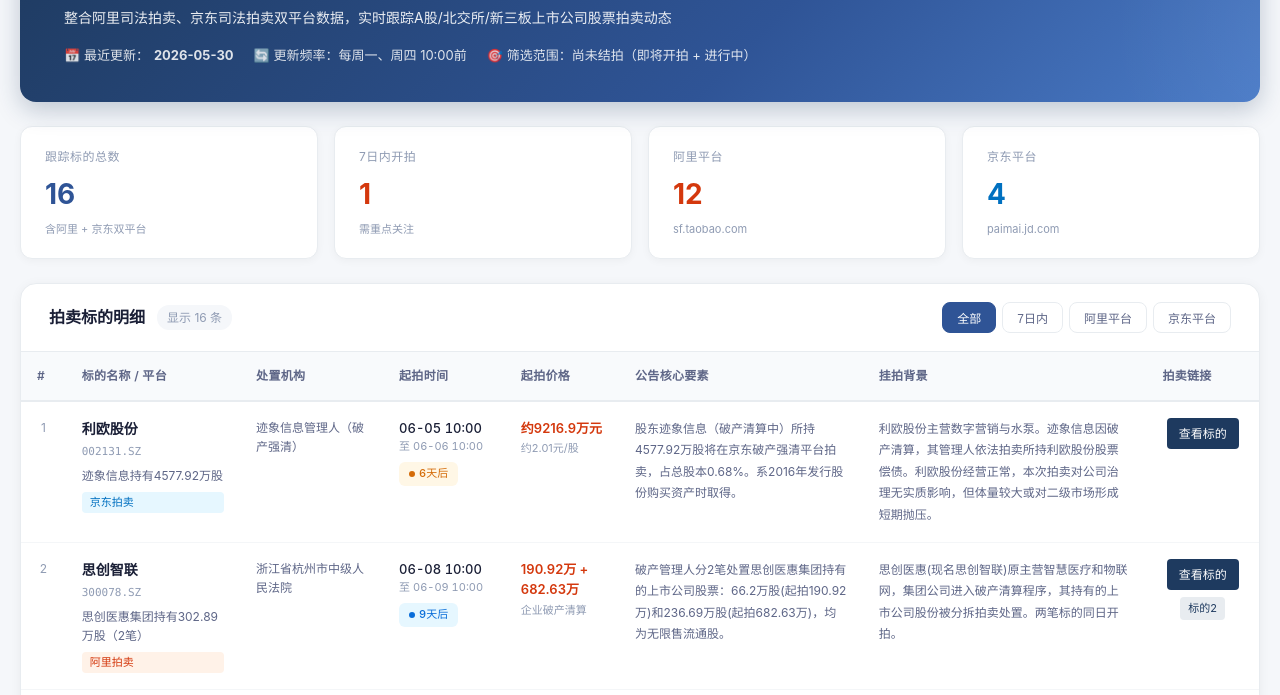
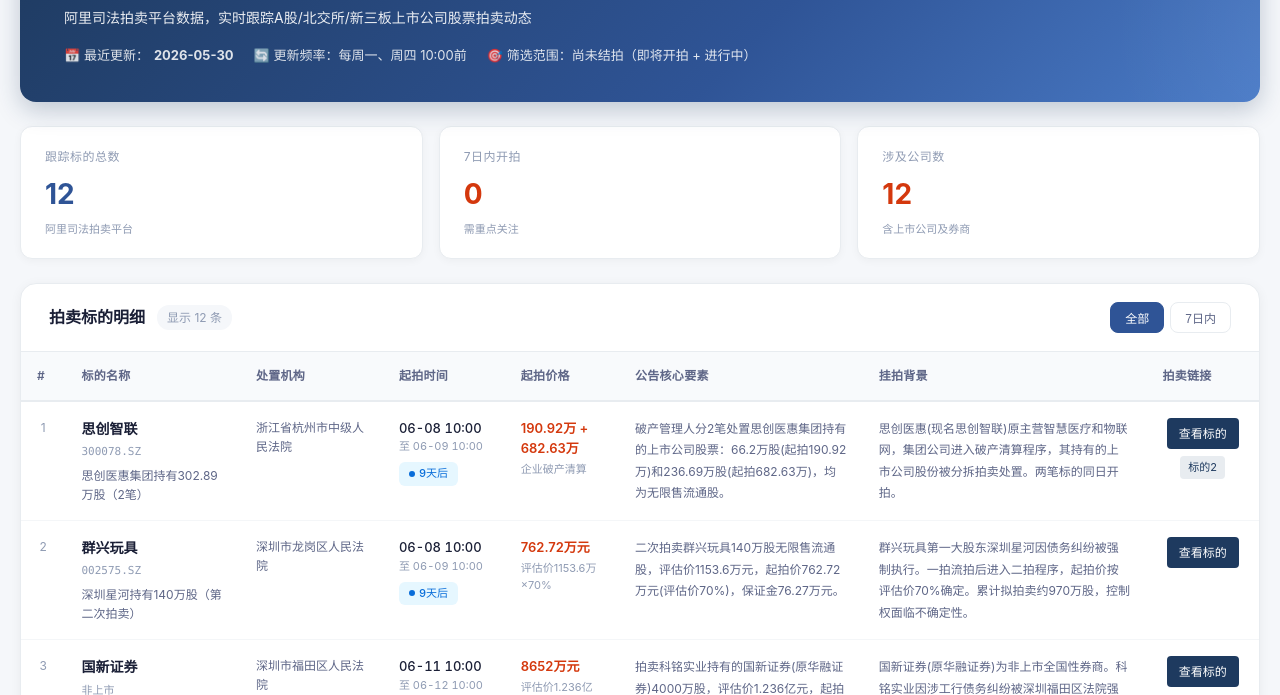
Before and after one commit to Felixxie1209/stock-auction-tracker, a plain HTML site: page index.html in a window 1280 px wide. Shown: the part 105-800 px from the top of the page. Drawn offline with Linux system fonts and the light colour scheme.

Commit message:
移除京东平台标的及相关表述，仅保留阿里司法拍卖平台数据(12笔)

```diff
--- a/index.html
+++ b/index.html
@@ -219,7 +219,7 @@
     <div class="container">
         <header class="header">
             <h1>上市公司股票司法拍卖标的跟踪</h1>
-            <p class="subtitle">整合阿里司法拍卖、京东司法拍卖双平台数据，实时跟踪A股/北交所/新三板上市公司股票拍卖动态</p>
+            <p class="subtitle">阿里司法拍卖平台数据，实时跟踪A股/北交所/新三板上市公司股票拍卖动态</p>
             <div class="meta-row">
                 <span>&#128197; 最近更新：<strong id="update-date">2026-05-30</strong></span>
                 <span>&#128260; 更新频率：每周一、周四 10:00前</span>
@@ -230,8 +230,8 @@
         <div class="stats-grid">
             <div class="stat-card">
                 <div class="label">跟踪标的总数</div>
-                <div class="value" id="total-count">16</div>
-                <div class="desc">含阿里 + 京东双平台</div>
+                <div class="value" id="total-count">12</div>
+                <div class="desc">阿里司法拍卖平台</div>
             </div>
             <div class="stat-card">
                 <div class="label">7日内开拍</div>
@@ -239,14 +239,9 @@
                 <div class="desc">需重点关注</div>
             </div>
             <div class="stat-card">
-                <div class="label">阿里平台</div>
-                <div class="value" id="ali-count" style="color:#d4380d">5</div>
-                <div class="desc">sf.taobao.com</div>
-            </div>
-            <div class="stat-card">
-                <div class="label">京东平台</div>
-                <div class="value" id="jd-count" style="color:#0070c0">5</div>
-                <div class="desc">paimai.jd.com</div>
+                <div class="label">涉及公司数</div>
+                <div class="value" id="ali-count" style="color:#d4380d">10</div>
+                <div class="desc">含上市公司及券商</div>
             </div>
         </div>
 
@@ -259,8 +254,6 @@
                 <div class="filter-group">
                     <button class="filter-btn active" onclick="applyFilter('all', this)">全部</button>
                     <button class="filter-btn" onclick="applyFilter('soon', this)">7日内</button>
-                    <button class="filter-btn" onclick="applyFilter('ali', this)">阿里平台</button>
-                    <button class="filter-btn" onclick="applyFilter('jd', this)">京东平台</button>
                 </div>
             </div>
             <div class="table-scroll">
@@ -268,7 +261,7 @@
                     <thead>
                         <tr>
                             <th style="width:40px">#</th>
-                            <th style="min-width:170px">标的名称 / 平台</th>
+                            <th style="min-width:170px">标的名称</th>
                             <th style="min-width:140px">处置机构</th>
                             <th style="min-width:120px">起拍时间</th>
                             <th style="min-width:110px">起拍价格</th>
@@ -285,27 +278,16 @@
         <div class="footer-section">
             <div class="disclaimer">
                 免责声明：本页面信息仅供参考，不构成投资建议。具体拍卖条件、保证金要求、竞买资格等以法院公告和平台公示为准。<br>
-                数据来源：上市公司公告、阿里司法拍卖平台（sf.taobao.com）、京东司法拍卖平台（paimai.jd.com）。更新频率：每周一、周四。
+                数据来源：上市公司公告、阿里司法拍卖平台（sf.taobao.com）。更新频率：每周一、周四。
             </div>
         </div>
     </div>
 
 <script>
-// Data sorted by auction start date — updated 2026-05-30
+// Data sorted by auction start date — updated 2026-05-30 (阿里平台)
 const auctionData = [
     {
-        id: 1, name: "利欧股份", code: "002131", market: "SZ",
-        shares: "迹象信息持有4577.92万股",
-        platform: "jd", court: "迹象信息管理人（破产强清）",
-        date: "2026-06-05", dateEnd: "2026-06-06",
-        dateDisplay: "06-05 10:00", dateEndDisplay: "06-06 10:00",
-        price: "约9216.9万元", priceNote: "约2.01元/股",
-        summary: "股东迹象信息（破产清算中）所持4577.92万股将在京东破产强清平台拍卖，占总股本0.68%。系2016年发行股份购买资产时取得。",
-        background: "利欧股份主营数字营销与水泵。迹象信息因破产清算，其管理人依法拍卖所持利欧股份股票偿债。利欧股份经营正常，本次拍卖对公司治理无实质影响，但体量较大或对二级市场形成短期抛压。",
-        auctionUrl: "https://paimai.jd.com/search?keyword=利欧股份&childrenCateId=12732"
-    },
-    {
-        id: 2, name: "思创智联", code: "300078", market: "SZ",
+        id: 1, name: "思创智联", code: "300078", market: "SZ",
         shares: "思创医惠集团持有302.89万股（2笔）",
         platform: "ali", court: "浙江省杭州市中级人民法院",
         date: "2026-06-08", dateEnd: "2026-06-09",
@@ -317,7 +299,7 @@
         extraUrls: ["https://sf-item.taobao.com/sf_item/1049073250873.htm"]
     },
     {
-        id: 3, name: "群兴玩具", code: "002575", market: "SZ",
+        id: 2, name: "群兴玩具", code: "002575", market: "SZ",
         shares: "深圳星河持有140万股（第二次拍卖）",
         platform: "ali", court: "深圳市龙岗区人民法院",
         date: "2026-06-08", dateEnd: "2026-06-09",
@@ -328,7 +310,7 @@
         auctionUrl: "https://sf-item.taobao.com/sf_item/1053241005160.htm"
     },
     {
-        id: 4, name: "国新证券", code: "非上市", market: "",
+        id: 3, name: "国新证券", code: "非上市", market: "",
         shares: "科铭实业持有4000万股（原华融证券）",
         platform: "ali", court: "深圳市福田区人民法院",
         date: "2026-06-11", dateEnd: "2026-06-12",
@@ -339,7 +321,7 @@
         auctionUrl: "https://sf-item.taobao.com/sf_item/1049805822546.htm"
     },
     {
-        id: 5, name: "恒润股份", code: "603985", market: "SH",
+        id: 4, name: "恒润股份", code: "603985", market: "SH",
         shares: "承立新持有1693.29万股（分3笔）",
         platform: "ali", court: "江阴市人民法院",
         date: "2026-06-13", dateEnd: "2026-06-14",
@@ -351,7 +333,7 @@
         extraUrls: ["https://sf-item.taobao.com/sf_item/1050448090290.htm", "https://sf-item.taobao.com/sf_item/1051413249499.htm"]
     },
     {
-        id: 6, name: "*ST亚士", code: "603378", market: "SH",
+        id: 5, name: "*ST亚士", code: "603378", market: "SH",
         shares: "李**持有200万股",
         platform: "ali", court: "杭州市上城区人民法院",
         date: "2026-06-15", dateEnd: "2026-06-16",
@@ -362,7 +344,7 @@
         auctionUrl: "https://sf-item.taobao.com/sf_item/1051400161840.htm"
     },
     {
-        id: 7, name: "万马科技", code: "300698", market: "SZ",
+        id: 6, name: "万马科技", code: "300698", market: "SZ",
         shares: "闫*持有240万股（分4笔各60万股）",
         platform: "ali", court: "杭州市上城区人民法院",
         date: "2026-06-15", dateEnd: "2026-06-16",
@@ -374,7 +356,7 @@
         extraUrls: ["https://sf-item.taobao.com/sf_item/1050463102804.htm", "https://sf-item.taobao.com/sf_item/1051428717015.htm", "https://sf-item.taobao.com/sf_item/1050447886534.htm"]
     },
     {
-        id: 8, name: "古鳌科技", code: "300551", market: "SZ",
+        id: 7, name: "古鳌科技", code: "300551", market: "SZ",
         shares: "陈崇军持有260万股（第一大股东）",
         platform: "ali", court: "湖南省长沙市望城区人民法院",
         date: "2026-06-20", dateEnd: "2026-06-21",
@@ -385,29 +367,7 @@
         auctionUrl: "https://sf.taobao.com/item_list.htm?keyword=古鳌科技"
     },
     {
-        id: 9, name: "ST华谊", code: "300027", market: "SZ",
-        shares: "王忠军持有4000万股",
-        platform: "jd", court: "北京市朝阳区人民法院",
-        date: "2026-06-22", dateEnd: "2026-06-23",
-        dateDisplay: "06-22 10:00", dateEndDisplay: "06-23 10:00",
-        price: "待公告", priceNote: "参考前20日均价70%",
-        summary: "实控人王忠军4000万股（占总股本1.44%）将被拍卖。若成交，第一大股东持股进一步下降，控制权变动风险显著加大。",
-        background: "ST华谊连续三年扣非净利为负，2026年4月被实施其他风险警示。实控人兄弟二人资金链断裂：王忠磊180万股已在京东拍卖成交（中信系接盘），王忠军另有2800万股面临后续拍卖。",
-        auctionUrl: "https://paimai.jd.com/search?keyword=华谊兄弟&childrenCateId=12732"
-    },
-    {
-        id: 10, name: "广田集团", code: "002482", market: "SZ",
-        shares: "广田控股持有约1.2亿股（分批）",
-        platform: "jd", court: "辽宁省沈阳市中级人民法院",
-        date: "2026-06-22", dateEnd: "2026-06-23",
-        dateDisplay: "06-22 10:00", dateEndDisplay: "06-23 10:00",
-        price: "分批拍卖", priceNote: "单批约601万元起",
-        summary: "持股5%以上股东广田控股所持约1.2亿股将在京东司法拍卖平台分多批次拍卖。本次为第一次拍卖（含30个标的）。",
-        background: "广田集团主营建筑装饰，广田控股因债务纠纷被沈阳中院执行。总计约1.2亿股被安排拍卖，分为多个批次在京东平台进行。体量巨大，将显著影响公司股权结构和控制权格局。",
-        auctionUrl: "https://paimai.jd.com/search?keyword=广田集团&childrenCateId=12732"
-    },
-    {
-        id: 11, name: "劲嘉股份", code: "002191", market: "SZ",
+        id: 8, name: "劲嘉股份", code: "002191", market: "SZ",
         shares: "劲嘉创投持有3500万股（控股股东）",
         platform: "ali", court: "广东省深圳市中级人民法院",
         date: "2026-06-23", dateEnd: "2026-06-24",
@@ -418,18 +378,7 @@
         auctionUrl: "https://sf.taobao.com/item_list.htm?keyword=劲嘉股份"
     },
     {
-        id: 12, name: "松井股份", code: "688157", market: "SH",
-        shares: "凌云剑持有56.86万股",
-        platform: "jd", court: "广东省深圳市中级人民法院",
-        date: "2026-06-25", dateEnd: "2026-06-26",
-        dateDisplay: "06-25 10:00", dateEndDisplay: "06-26 10:00",
-        price: "约1942.5万元", priceNote: "前20日均价×股数",
-        summary: "实控人凌云剑直接持有的56.86万股（占总股本0.36%）在京东网司法拍卖。受让方6个月内不得减持。",
-        background: "松井股份为科创板涂料企业，2026Q1由盈转亏。实控人凌云剑与星帝企业存在合同纠纷被强制执行。凌云剑仍通过其他主体间接控制公司，本次处置对控制权影响有限。",
-        auctionUrl: "https://paimai.jd.com/search?keyword=松井股份&childrenCateId=12732"
-    },
-    {
-        id: 13, name: "迅游科技", code: "300467", market: "SZ",
+        id: 9, name: "迅游科技", code: "300467", market: "SZ",
         shares: "袁旭持有830.54万股（创始人）",
         platform: "ali", court: "四川省成都市中级人民法院",
         date: "2026-06-29", dateEnd: "2026-06-30",
@@ -440,7 +389,7 @@
         auctionUrl: "https://sf-item.taobao.com/sf_item/1054162118627.htm"
     },
     {
-        id: 14, name: "申港证券", code: "非上市", market: "",
+        id: 10, name: "申港证券", code: "非上市", market: "",
         shares: "被执行人持有合计9846.16万股（3笔）",
         platform: "ali", court: "许昌市魏都区人民法院",
         date: "2026-07-01", dateEnd: "2026-07-02",
@@ -452,7 +401,7 @@
         extraUrls: ["https://sf-item.taobao.com/sf_item/1056310428350.htm", "https://sf-item.taobao.com/sf_item/1053633603444.htm"]
     },
     {
-        id: 15, name: "*ST三房", code: "600370", market: "SH",
+        id: 11, name: "*ST三房", code: "600370", market: "SH",
         shares: "三房巷集团持有4917万股",
         platform: "ali", court: "江阴市人民法院",
         date: "2026-07-05", dateEnd: "2026-07-06",
@@ -463,7 +412,7 @@
         auctionUrl: "https://sf.taobao.com/item_list.htm?keyword=三房巷"
     },
     {
-        id: 16, name: "荣盛发展", code: "002146", market: "SZ",
+        id: 12, name: "荣盛发展", code: "002146", market: "SZ",
         shares: "荣盛控股持有1.32亿股",
         platform: "ali", court: "天津市高级人民法院",
         date: "2026-07-10", dateEnd: "2026-07-11",
@@ -489,20 +438,15 @@
 function renderTable(filter) {
     const tbody = document.getElementById('table-body');
     tbody.innerHTML = '';
-    let count = 0, soonCount = 0, aliCount = 0, jdCount = 0;
+    let count = 0, soonCount = 0;
 
     auctionData.forEach((item) => {
         const st = getStatus(item);
         if (st.type === 'soon' || st.type === 'live') soonCount++;
-        if (item.platform === 'ali') aliCount++;
-        if (item.platform === 'jd') jdCount++;
 
         if (filter === 'soon' && st.type !== 'soon' && st.type !== 'live') return;
-        if (filter === 'ali' && item.platform !== 'ali') return;
-        if (filter === 'jd' && item.platform !== 'jd') return;
         count++;
 
-        const platformLabel = item.platform === 'ali' ? '<span class="platform-tag platform-ali">阿里拍卖</span>' : '<span class="platform-tag platform-jd">京东拍卖</span>';
         const exchange = item.market || (item.code.startsWith('6') ? 'SH' : 'SZ');
         const codeDisplay = item.code === '非上市' ? '非上市' : `${item.code}.${exchange}`;
 
@@ -514,7 +458,6 @@
                         <span class="stock-name">${item.name}</span>
                         <span class="stock-code">${codeDisplay}</span>
                         <span class="stock-shares">${item.shares}</span>
-                        ${platformLabel}
                     </div>
                 </td>
                 <td style="font-size:12px; color:var(--text-secondary)">${item.court}</td>
@@ -539,8 +482,7 @@
 
     document.getElementById('total-count').textContent = auctionData.length;
     document.getElementById('soon-count').textContent = soonCount;
-    document.getElementById('ali-count').textContent = aliCount;
-    document.getElementById('jd-count').textContent = jdCount;
+    document.getElementById('ali-count').textContent = auctionData.length;
     document.getElementById('showing-count').textContent = `显示 ${count} 条`;
 }
 
```
